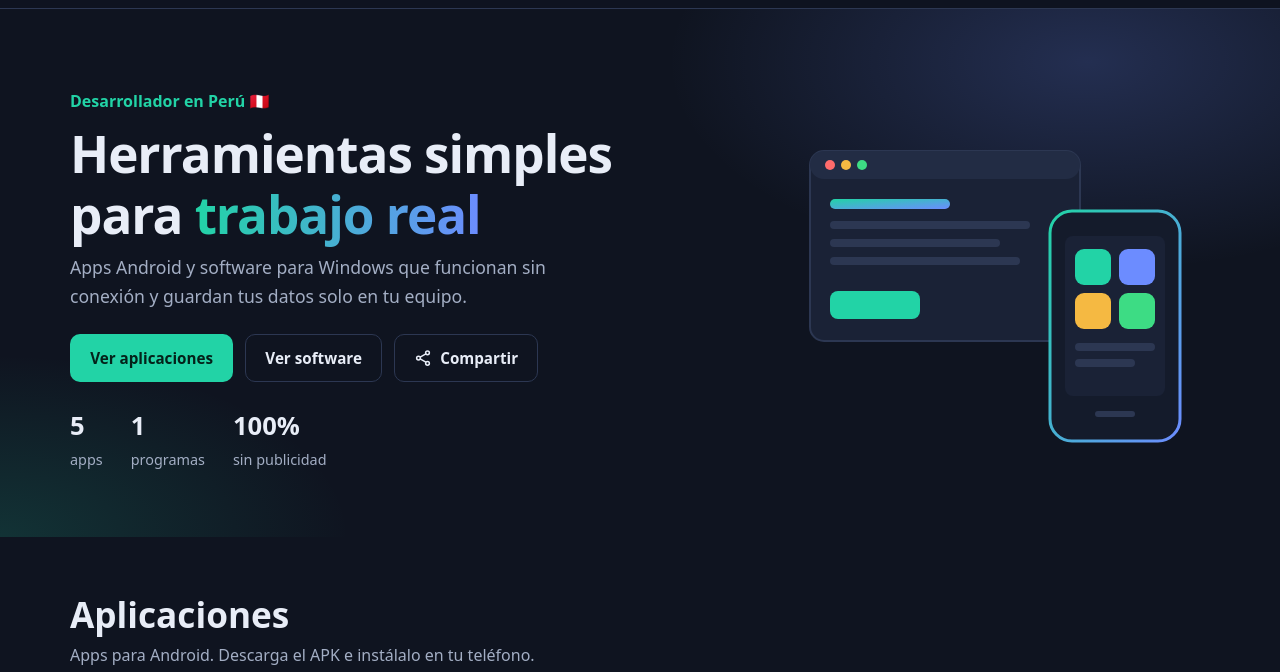
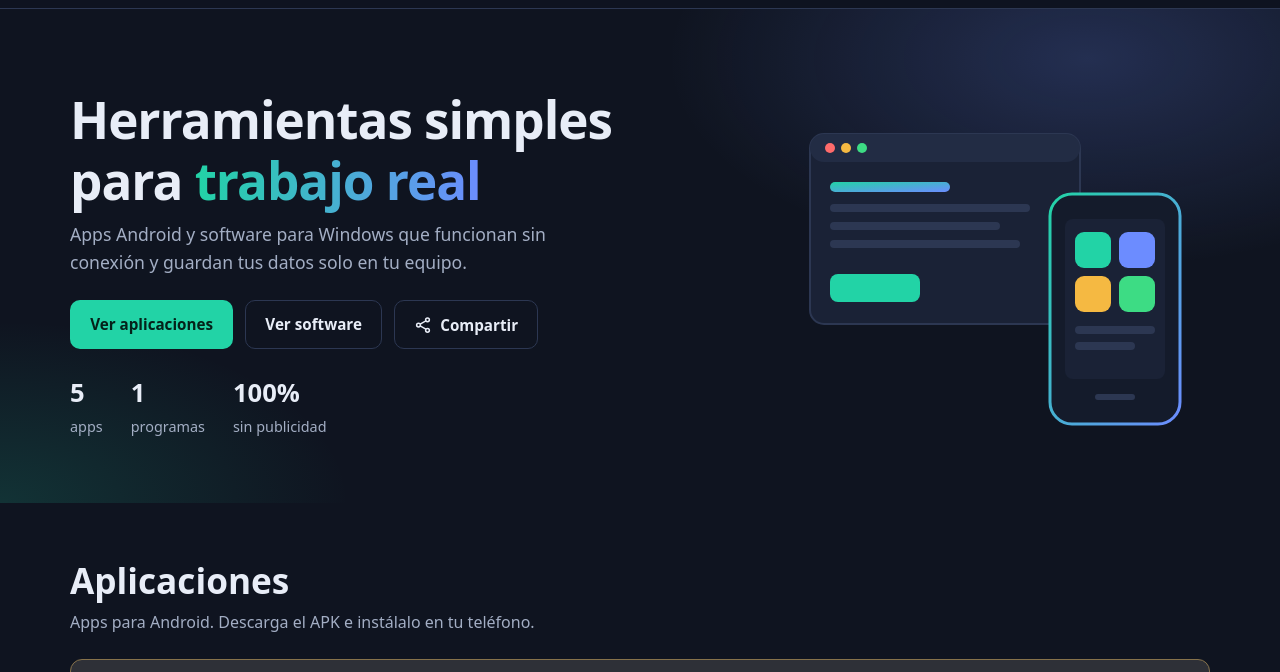
Before and after one commit to bigwork-create/bigwork-create.github.io, a plain HTML site: page index.html in a window 1280 px wide. Shown: the part 56-728 px from the top of the page. Drawn offline with Linux system fonts and the light colour scheme; no server answers.

Commit message:
Quitar 'Desarrollador en Perú' del inicio

```diff
--- a/index.html
+++ b/index.html
@@ -66,7 +66,6 @@
     <section class="hero" id="inicio">
       <div class="contenedor hero__grid">
         <div>
-          <p class="hero__pre">Desarrollador en Perú 🇵🇪</p>
           <!-- EDITA AQUÍ: título y lema -->
           <h1 class="hero__titulo">Herramientas simples para <span class="acento">trabajo real</span></h1>
           <p class="hero__lema">Apps Android y software para Windows que funcionan sin conexión y guardan tus datos solo en tu equipo.</p>
```
